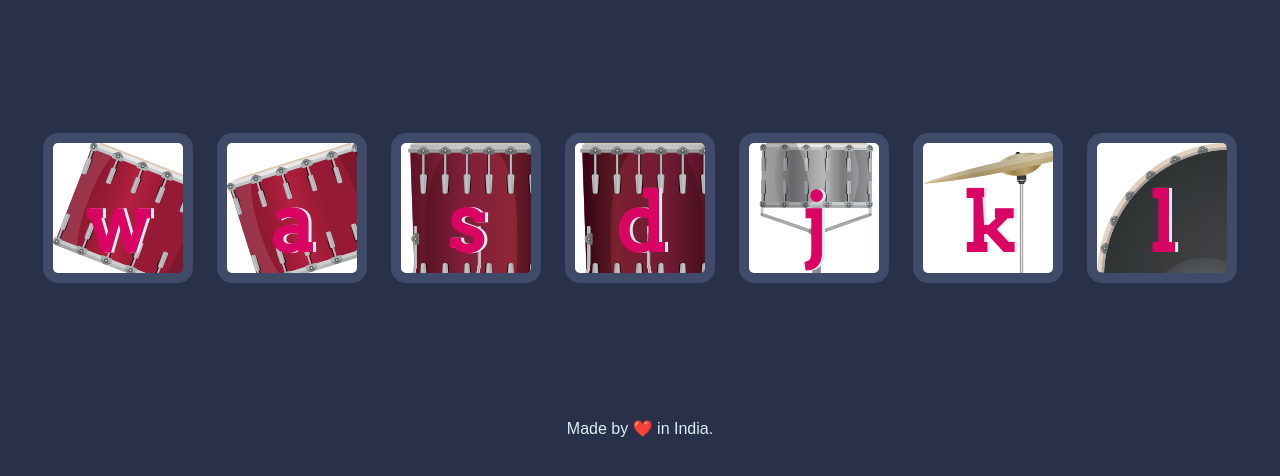
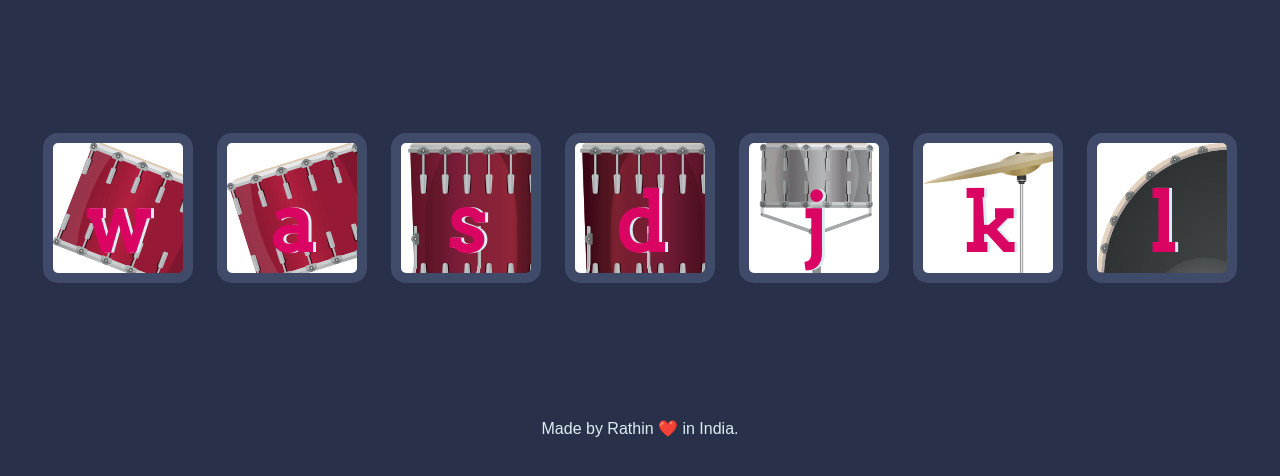
Before and after one commit to Rathin-Gorai/Drum-Kit, a plain HTML site: page index.html in a window 1280 px wide. Shown: the part 156-632 px from the top of the page. Drawn offline with Linux system fonts and the light colour scheme.

Commit message:
Update index.html

```diff
--- a/index.html
+++ b/index.html
@@ -23,7 +23,7 @@
 
   <script src="index.js"></script>
   <footer>
-    Made by ❤️ in India.
+    Made by Rathin ❤️ in India.
   </footer>
 
 </body>
```
